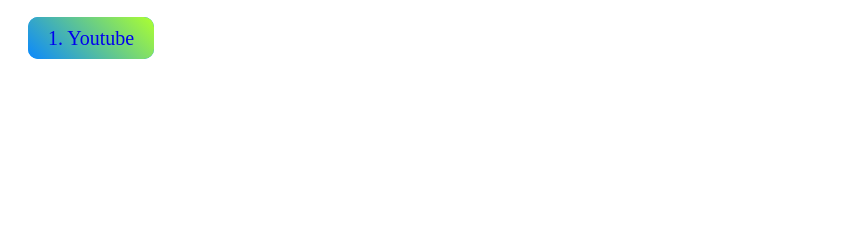
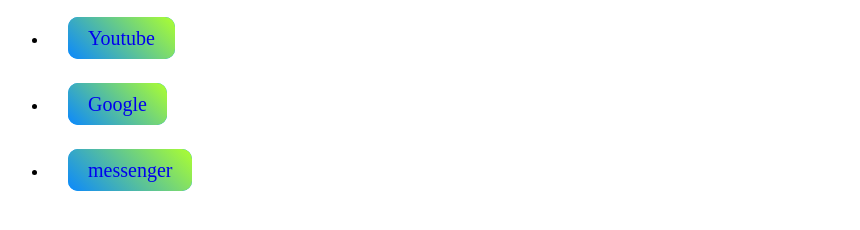
Before and after one commit to MrJihadSharif/Jihad-Sharif, a plain HTML site: page index.html in a window 1280 px wide. Shown: the part 138-368 px from the top of the page, without its empty margins (0-860 px from the left). Drawn offline with Linux system fonts and the light colour scheme.

Commit message:
Browsing Shortcut

```diff
--- a/index.css
+++ b/index.css
@@ -21,13 +21,18 @@ padding: 2px 2px 2px 2px;
 
 
 
-#linkon{
-    margin-left: 20px;
+.linkcls{
+
     background-color: rgb(0, 153, 255);
     background-image: linear-gradient(45deg, rgb(11, 136, 253),greenyellow);
     font-size: 20px;
     text-decoration: none;
     padding: 10px 20px;
     border-radius: 10px;
+   margin:10px 0px 10px 20px ;
 
 }
+.linkclsul{
+    margin-bottom: 10px;
+    height: 50px;
+}
--- a/index.html
+++ b/index.html
@@ -14,7 +14,19 @@
 
 
     <p id="pone">Shortcut for Website Browsing </p>
- <a id="linkon"  target="_blank" href="https://www.youtube.com/"> 1. Youtube</a>
+
+
+    <ul class="linkclsul">
+<li>  <a class="linkcls"  target="_blank" href="https://www.youtube.com/"> Youtube</a> </li>
+    </ul>
+
+<ul class="linkclsul">
+ <li>  <a class="linkcls"  target="_blank" href="https://www.Google.com/"> Google</a> </li>
+ </ul>
+
+ <ul class="linkclsul">
+   <li>  <a class="linkcls"  target="_blank" href="https://www.messenger.com/"> messenger</a> </li>
+   </ul>
 
 
 
```
